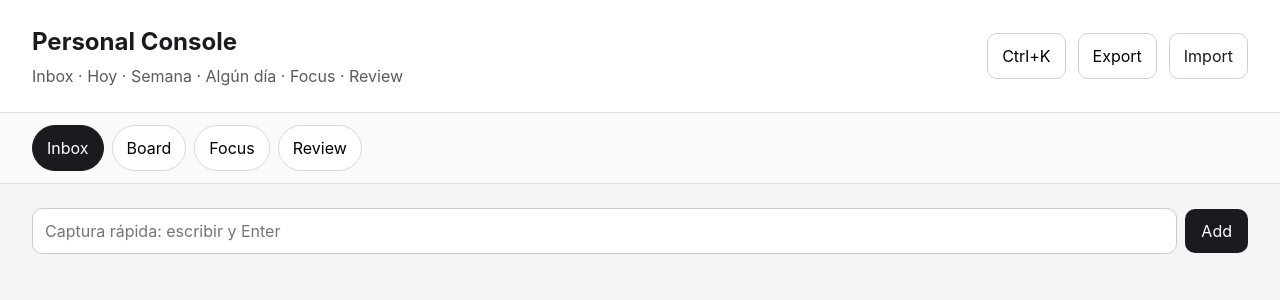
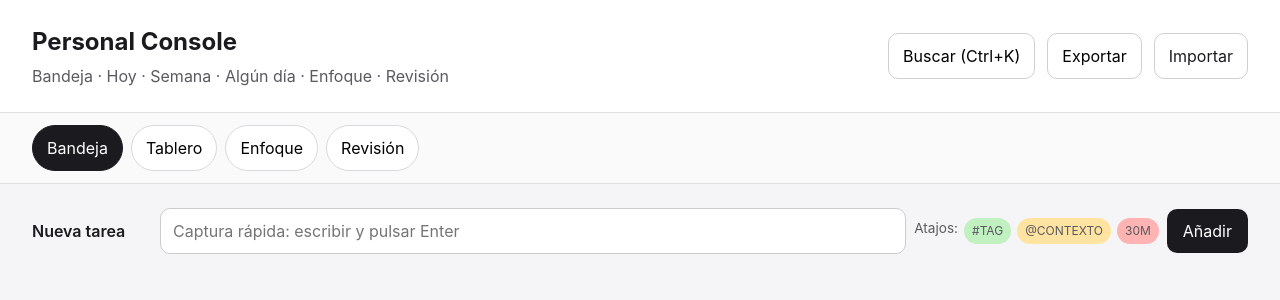
Before and after one commit to joelmanrique91-lgtm/personal-console, a React (Vite) app: page / in a window 1280 px wide. Shown: the top 300 px of the page. Built offline with nearby package versions, Linux system fonts and the light colour scheme.

Commit message:
Improve UX copy and accessibility

```diff
--- a/src/App.tsx
+++ b/src/App.tsx
@@ -12,13 +12,14 @@ import { parseQuickInput } from "./utils/quickParser";
 import "./styles/app.css";
 
 const statuses: { status: TaskStatus; label: string }[] = [
-  { status: "inbox", label: "Inbox" },
+  { status: "inbox", label: "Bandeja" },
   { status: "today", label: "Hoy" },
   { status: "week", label: "Semana" },
   { status: "someday", label: "Algún día" },
   { status: "blocked", label: "Bloqueado" },
   { status: "done", label: "Hecho" }
 ];
+const statusLabels = Object.fromEntries(statuses.map(({ status, label }) => [status, label]));
 
 type View = "inbox" | "board" | "focus" | "review";
 
@@ -29,6 +30,7 @@ export function App() {
   const [priorityFilter, setPriorityFilter] = useState<TaskPriority | "all">("all");
   const [paletteOpen, setPaletteOpen] = useState(false);
   const [paletteQuery, setPaletteQuery] = useState("");
+  const [statusMessage, setStatusMessage] = useState("");
 
   useEffect(() => {
     const handler = (event: KeyboardEvent) => {
@@ -36,10 +38,21 @@ export function App() {
         event.preventDefault();
         setPaletteOpen((prev) => !prev);
       }
+      if (event.key === "Escape") {
+        setPaletteOpen(false);
+      }
     };
     window.addEventListener("keydown", handler);
     return () => window.removeEventListener("keydown", handler);
   }, []);
+
+  useEffect(() => {
+    if (!statusMessage) {
+      return;
+    }
+    const timeout = window.setTimeout(() => setStatusMessage(""), 3000);
+    return () => window.clearTimeout(timeout);
+  }, [statusMessage]);
 
   const filteredTasks = useMemo(() => {
     return state.tasks.filter((task) => {
@@ -146,6 +159,7 @@ export function App() {
     link.download = `personal-console-${new Date().toISOString()}.json`;
     link.click();
     URL.revokeObjectURL(url);
+    setStatusMessage("Exportación lista. Revisa tus descargas.");
   };
 
   const handleImport = async (file: File) => {
@@ -153,6 +167,7 @@ export function App() {
     try {
       const parsed = JSON.parse(text) as { tasks?: Task[]; focusSessions?: unknown[] };
       if (!parsed.tasks || !Array.isArray(parsed.tasks)) {
+        setStatusMessage("El archivo no tiene tareas válidas.");
         return;
       }
       dispatch({
@@ -165,8 +180,10 @@ export function App() {
           activeTaskId: state.activeTaskId
         }
       });
+      setStatusMessage("Importación completada.");
     } catch (error) {
       console.error("Import failed", error);
+      setStatusMessage("No se pudo importar el archivo.");
     }
   };
 
@@ -179,17 +196,22 @@ export function App() {
       <header className="app-header">
         <div>
           <h1>Personal Console</h1>
-          <p>Inbox · Hoy · Semana · Algún día · Focus · Review</p>
+          <p>Bandeja · Hoy · Semana · Algún día · Enfoque · Revisión</p>
         </div>
         <div className="app-header__actions">
-          <button type="button" onClick={() => setPaletteOpen(true)}>
-            Ctrl+K
+          <button
+            type="button"
+            onClick={() => setPaletteOpen(true)}
+            aria-haspopup="dialog"
+            aria-expanded={paletteOpen}
+          >
+            Buscar (Ctrl+K)
           </button>
           <button type="button" onClick={handleExport}>
-            Export
+            Exportar
           </button>
           <label className="import-label">
-            Import
+            Importar
             <input
               type="file"
               accept="application/json"
@@ -202,15 +224,20 @@ export function App() {
             />
           </label>
         </div>
+        {statusMessage ? (
+          <div className="status-banner" role="status" aria-live="polite">
+            {statusMessage}
+          </div>
+        ) : null}
       </header>
 
       <nav className="app-nav">
         {(
           [
-            { id: "inbox", label: "Inbox" },
-            { id: "board", label: "Board" },
-            { id: "focus", label: "Focus" },
-            { id: "review", label: "Review" }
+            { id: "inbox", label: "Bandeja" },
+            { id: "board", label: "Tablero" },
+            { id: "focus", label: "Enfoque" },
+            { id: "review", label: "Revisión" }
           ] as { id: View; label: string }[]
         ).map((item) => (
           <button
@@ -244,8 +271,9 @@ export function App() {
               onStreamChange={setStreamFilter}
               onPriorityChange={setPriorityFilter}
             />
+            <p className="board-hint">Arrastra tarjetas entre columnas o usa los botones de movimiento.</p>
             {todayCount > 5 ? (
-              <p className="warning">Hoy tiene más de 5 tareas. Reducí foco.</p>
+              <p className="warning">Hoy tiene más de 5 tareas. Reduce el foco.</p>
             ) : null}
           </div>
           <div className="board">
@@ -311,7 +339,19 @@ export function App() {
 
       {paletteOpen ? (
         <div className="palette" onClick={() => setPaletteOpen(false)}>
-          <div className="palette__panel" onClick={(event) => event.stopPropagation()}>
+          <div
+            className="palette__panel"
+            role="dialog"
+            aria-modal="true"
+            aria-label="Buscar tareas"
+            onClick={(event) => event.stopPropagation()}
+          >
+            <div className="palette__header">
+              <p>Buscar tareas</p>
+              <button type="button" onClick={() => setPaletteOpen(false)}>
+                Cerrar
+              </button>
+            </div>
             <input
               autoFocus
               placeholder="Buscar tareas..."
@@ -319,11 +359,14 @@ export function App() {
               onChange={(event) => setPaletteQuery(event.target.value)}
             />
             <div className="palette__results">
-              {paletteResults.map((task) => (
+              {paletteResults.length === 0 ? (
+                <p className="palette__empty">No hay tareas que coincidan.</p>
+              ) : (
+                paletteResults.map((task) => (
                   <div key={task.id} className="palette__item">
                     <div>
                       <strong>{task.title}</strong>
-                    <span>{task.status}</span>
+                      <span>{statusLabels[task.status]}</span>
                     </div>
                     <div className="palette__actions">
                       <button type="button" onClick={() => moveTask(task, "today")}>
@@ -333,11 +376,12 @@ export function App() {
                         Semana
                       </button>
                       <button type="button" onClick={() => moveTask(task, "done")}>
-                      Done
+                        Hecho
                       </button>
                     </div>
                   </div>
-              ))}
+                ))
+              )}
             </div>
           </div>
         </div>
--- a/src/components/BoardColumn.tsx
+++ b/src/components/BoardColumn.tsx
@@ -12,6 +12,8 @@ export function BoardColumn({ title, status, onDropTask, children }: BoardColumn
   return (
     <section
       className="board-column"
+      role="region"
+      aria-label={`Columna ${title}`}
       onDragOver={(event) => event.preventDefault()}
       onDrop={(event) => {
         event.preventDefault();
--- a/src/components/FocusTimer.tsx
+++ b/src/components/FocusTimer.tsx
@@ -39,24 +39,28 @@ export function FocusTimer({ task, sessions, onAddSession, onBlocked }: FocusTim
 
   return (
     <div className="focus-card">
-      <h3>Focus</h3>
+      <h3>Enfoque</h3>
       {task ? (
         <>
           <p className="focus-card__title">{task.title}</p>
           <div className="focus-card__timer">
-            <span>{formatMinutes(Math.round(elapsedSeconds / 60))}</span>
+            <span aria-live="polite">{formatMinutes(Math.round(elapsedSeconds / 60))}</span>
             <div>
               <button type="button" onClick={() => setRunning(true)} disabled={running}>
-                Start
+                Iniciar
               </button>
               <button type="button" onClick={handleStop} disabled={!running}>
-                Stop
+                Detener
               </button>
             </div>
           </div>
           <p className="focus-card__meta">Total hoy: {formatMinutes(totalMinutes)}</p>
           <div className="focus-card__blocked">
+            <label className="sr-only" htmlFor="blocked-note">
+              Motivo de bloqueo
+            </label>
             <textarea
+              id="blocked-note"
               placeholder="Nota obligatoria si está bloqueada"
               value={blockedNote}
               onChange={(event) => setBlockedNote(event.target.value)}
@@ -70,12 +74,12 @@ export function FocusTimer({ task, sessions, onAddSession, onBlocked }: FocusTim
                 }
               }}
             >
-              Bloqueado
+              Marcar como bloqueada
             </button>
           </div>
         </>
       ) : (
-        <p>Seleccioná una tarea en el tablero para enfocarte.</p>
+        <p>Selecciona una tarea en el tablero para enfocarte.</p>
       )}
     </div>
   );
--- a/src/components/ReviewSummary.tsx
+++ b/src/components/ReviewSummary.tsx
@@ -41,7 +41,7 @@ export function ReviewSummary({
       </div>
       <div className="review-summary__actions">
         <button type="button" onClick={onMovePendingToToday}>
-          Mover pendientes a Hoy (mañana)
+          Mover pendientes a Hoy mañana
         </button>
         <button type="button" onClick={onClearTrash}>
           Borrar tareas basura
--- a/src/components/TaskCard.tsx
+++ b/src/components/TaskCard.tsx
@@ -1,12 +1,18 @@
 import { Task, TaskStatus } from "../store/types";
 
 const statusLabels: Record<TaskStatus, string> = {
-  inbox: "Inbox",
+  inbox: "Bandeja",
   today: "Hoy",
   week: "Semana",
   someday: "Algún día",
   blocked: "Bloqueado",
   done: "Hecho"
+};
+
+const priorityLabels: Record<Task["priority"], string> = {
+  high: "Alta",
+  med: "Media",
+  low: "Baja"
 };
 
 interface TaskCardProps {
@@ -16,11 +22,27 @@ interface TaskCardProps {
 }
 
 export function TaskCard({ task, onMove, onSelect }: TaskCardProps) {
+  const isSelectable = Boolean(onSelect);
   return (
-    <div className="task-card" draggable={!!onSelect} onClick={onSelect}>
+    <div
+      className={`task-card${isSelectable ? " task-card--selectable" : ""}`}
+      draggable={isSelectable}
+      onClick={onSelect}
+      role={isSelectable ? "button" : undefined}
+      tabIndex={isSelectable ? 0 : undefined}
+      onKeyDown={(event) => {
+        if (!isSelectable) {
+          return;
+        }
+        if (event.key === "Enter" || event.key === " ") {
+          event.preventDefault();
+          onSelect?.();
+        }
+      }}
+    >
       <div className="task-card__header">
         <h4>{task.title}</h4>
-        <span className={`pill pill--${task.priority}`}>{task.priority}</span>
+        <span className={`pill pill--${task.priority}`}>{priorityLabels[task.priority]}</span>
       </div>
       <p className="task-card__meta">
         {task.stream}
@@ -38,7 +60,12 @@ export function TaskCard({ task, onMove, onSelect }: TaskCardProps) {
         {Object.entries(statusLabels)
           .filter(([status]) => status !== task.status)
           .map(([status, label]) => (
-            <button key={status} type="button" onClick={() => onMove(status as TaskStatus)}>
+            <button
+              key={status}
+              type="button"
+              onClick={() => onMove(status as TaskStatus)}
+              aria-label={`Mover a ${label}`}
+            >
               {label}
             </button>
           ))}
--- a/src/components/TaskInput.tsx
+++ b/src/components/TaskInput.tsx
@@ -1,4 +1,4 @@
-import { useState } from "react";
+import { useId, useState } from "react";
 
 interface TaskInputProps {
   onAdd: (value: string) => void;
@@ -6,6 +6,8 @@ interface TaskInputProps {
 
 export function TaskInput({ onAdd }: TaskInputProps) {
   const [value, setValue] = useState("");
+  const inputId = useId();
+  const helperId = useId();
 
   const handleSubmit = () => {
     if (!value.trim()) {
@@ -17,18 +19,27 @@ export function TaskInput({ onAdd }: TaskInputProps) {
 
   return (
     <div className="task-input">
+      <label className="task-input__label" htmlFor={inputId}>
+        Nueva tarea
+      </label>
       <input
+        id={inputId}
         value={value}
         onChange={(event) => setValue(event.target.value)}
-        placeholder="Captura rápida: escribir y Enter"
+        placeholder="Captura rápida: escribir y pulsar Enter"
+        aria-describedby={helperId}
         onKeyDown={(event) => {
           if (event.key === "Enter") {
             handleSubmit();
           }
         }}
       />
+      <p id={helperId} className="task-input__helper">
+        Atajos: <span className="pill pill--low">#tag</span> <span className="pill pill--med">@contexto</span>{" "}
+        <span className="pill pill--high">30m</span>
+      </p>
       <button type="button" onClick={handleSubmit}>
-        Add
+        Añadir
       </button>
     </div>
   );
--- a/src/styles/app.css
+++ b/src/styles/app.css
@@ -8,6 +8,17 @@
 
 * {
   box-sizing: border-box;
+}
+
+.sr-only {
+  position: absolute;
+  width: 1px;
+  height: 1px;
+  padding: 0;
+  margin: -1px;
+  overflow: hidden;
+  clip: rect(0, 0, 0, 0);
+  border: 0;
 }
 
 body {
@@ -69,6 +80,15 @@ button:active,
   padding: 16px;
   background: #ffffff;
   border-bottom: 1px solid #e0e0e0;
+}
+
+.status-banner {
+  background: #eef6ff;
+  border: 1px solid #c9e0ff;
+  color: #1f3c88;
+  padding: 8px 12px;
+  border-radius: 10px;
+  font-size: 0.9rem;
 }
 
 .app-header h1 {
@@ -142,11 +162,24 @@ button:active,
   margin-bottom: 16px;
 }
 
+.task-input__label {
+  font-weight: 600;
+}
+
 .task-input input {
   flex: 1;
   padding: 10px 12px;
   border-radius: 10px;
   border: 1px solid #ccc;
+}
+
+.task-input__helper {
+  margin: 0;
+  font-size: 0.85rem;
+  color: #5a5a5f;
+  display: flex;
+  gap: 6px;
+  flex-wrap: wrap;
 }
 
 .task-input button {
@@ -164,6 +197,14 @@ button:active,
   border-radius: 12px;
   box-shadow: 0 2px 8px rgba(0, 0, 0, 0.05);
   margin-bottom: 12px;
+}
+
+.task-card--selectable {
+  outline: 1px solid transparent;
+}
+
+.task-card--selectable:hover {
+  outline-color: #d0d0d0;
 }
 
 .task-card__header {
@@ -259,6 +300,12 @@ button:active,
   margin-bottom: 16px;
 }
 
+.board-hint {
+  margin: 0;
+  color: #5a5a5f;
+  font-size: 0.9rem;
+}
+
 .warning {
   color: #b50000;
   font-weight: 600;
@@ -336,6 +383,24 @@ button:active,
   border: 1px solid #ccc;
 }
 
+.palette__header {
+  display: flex;
+  justify-content: space-between;
+  align-items: center;
+  gap: 12px;
+  margin-bottom: 12px;
+}
+
+.palette__header p {
+  margin: 0;
+  font-weight: 600;
+}
+
+.palette__empty {
+  margin: 0;
+  color: #5a5a5f;
+}
+
 .palette__item {
   display: flex;
   flex-direction: column;
@@ -386,6 +451,14 @@ button:active,
   .task-input {
     flex-direction: row;
     align-items: center;
+  }
+
+  .task-input__label {
+    min-width: 120px;
+  }
+
+  .task-input__helper {
+    margin-left: auto;
   }
 
   .task-card__header {
```
Also changed, not shown: src/components/Filters.tsx (+21 -16 lines), 1 other file (tests, documents, lock files or other folders). Lines whose indentation alone changed are shown as unchanged.
